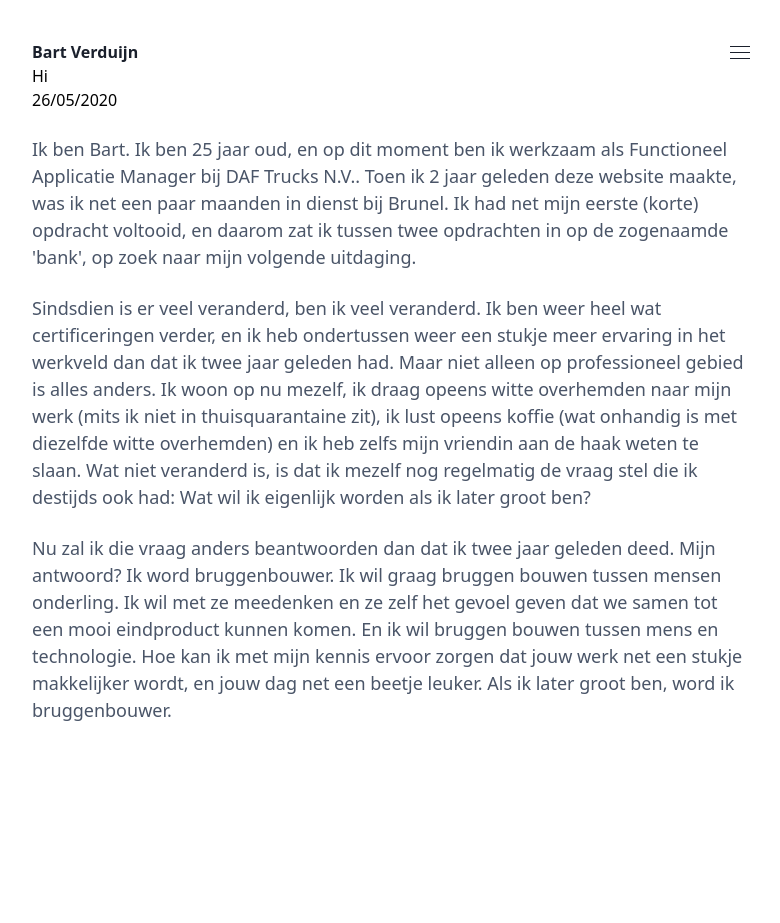
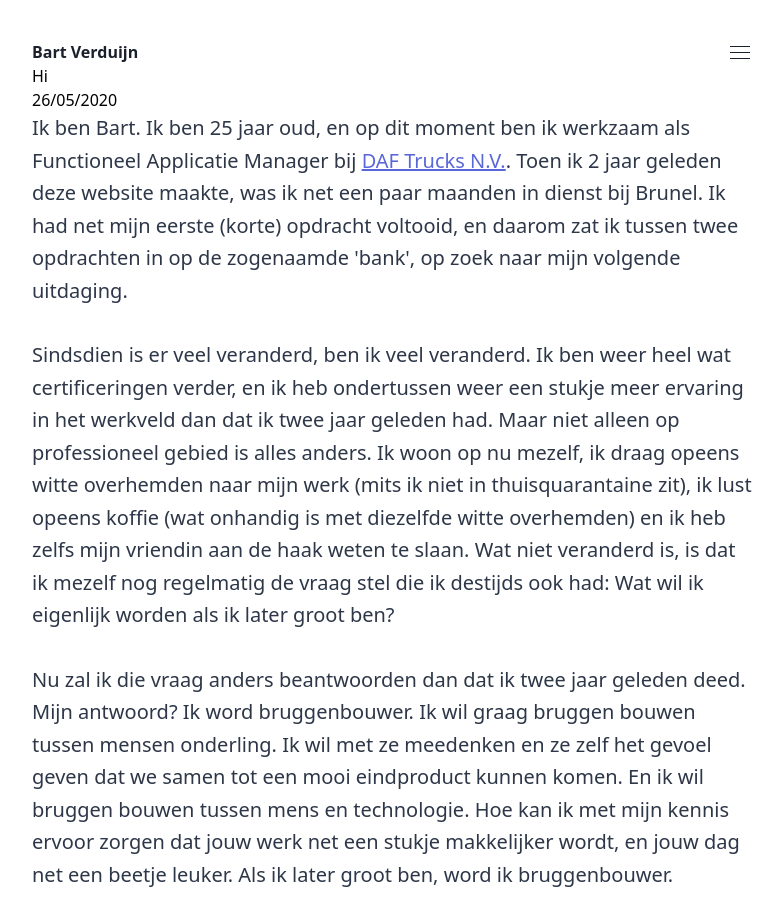
Before and after one commit to bartverduijn/bartverduijn.nl, a Gatsby site: page /hi/ in a window 1280 px wide. Shown: the whole page, without its empty margins (248-1028 px from the left). Before the commit the page ends 800 px from the top, so only its background shows below. Built offline with nearby package versions, Linux system fonts and the light colour scheme; Gatsby itself is replaced by a stand-in of ours.

Commit message:
added some mdx styles for now 💅

```diff
--- a/src/components/layout.js
+++ b/src/components/layout.js
@@ -5,21 +5,37 @@ import Header from './Header';
 
 const components = {
 	p: ({ children }) => (
-		<p className="text-base sm:text-lg text-gray-700 font-light mt-6">
+		<p className="mb-6 sm:mb-8 text-lg sm:text-xl leading-relaxed font-light text-gray-800">
 			{children}
 		</p>
+	),
+	h1: ({ children }) => (
+		<h1 className="mt-2 mb-4 text-4xl font-normal text-gray-900">
+			{children}
+		</h1>
+	),
+	h2: ({ children }) => (
+		<h2 className="mt-16 mb-4 text-3xl font-medium text-indigo-700">
+			{children}
+		</h2>
+	),
+	h3: ({ children }) => (
+		<h3 className="mt-8 mb-3 text-2xl font-medium text-gray-900">
+			{children}
+		</h3>
+	),
+	a: ({ children }) => (
+		<a className="font-normal underline text-indigo-600">{children}</a>
 	),
 };
 
 export default function Layout({ children }) {
 	return (
-		<div className="antialiased">
-			<div className="max-w-3xl mx-auto px-6">
-				<MDXProvider components={components}>
-					<Header />
-					{children}
-				</MDXProvider>
-			</div>
+		<div className="max-w-3xl mx-auto px-6">
+			<MDXProvider components={components}>
+				<Header />
+				{children}
+			</MDXProvider>
 		</div>
 	);
 }
--- a/src/posts/01 Hi/index.mdx
+++ b/src/posts/01 Hi/index.mdx
@@ -6,10 +6,11 @@ published: true
 ---
 
 Ik ben Bart. Ik ben 25 jaar oud, en op dit moment ben ik werkzaam als
-Functioneel Applicatie Manager bij DAF Trucks N.V.. Toen ik 2 jaar geleden deze
-website maakte, was ik net een paar maanden in dienst bij Brunel. Ik had net
-mijn eerste (korte) opdracht voltooid, en daarom zat ik tussen twee opdrachten
-in op de zogenaamde 'bank', op zoek naar mijn volgende uitdaging.
+Functioneel Applicatie Manager bij [DAF Trucks N.V.](https://daf.com). Toen ik 2
+jaar geleden deze website maakte, was ik net een paar maanden in dienst bij
+Brunel. Ik had net mijn eerste (korte) opdracht voltooid, en daarom zat ik
+tussen twee opdrachten in op de zogenaamde 'bank', op zoek naar mijn volgende
+uitdaging.
 
 Sindsdien is er veel veranderd, ben ik veel veranderd. Ik ben weer heel wat
 certificeringen verder, en ik heb ondertussen weer een stukje meer ervaring in
```
